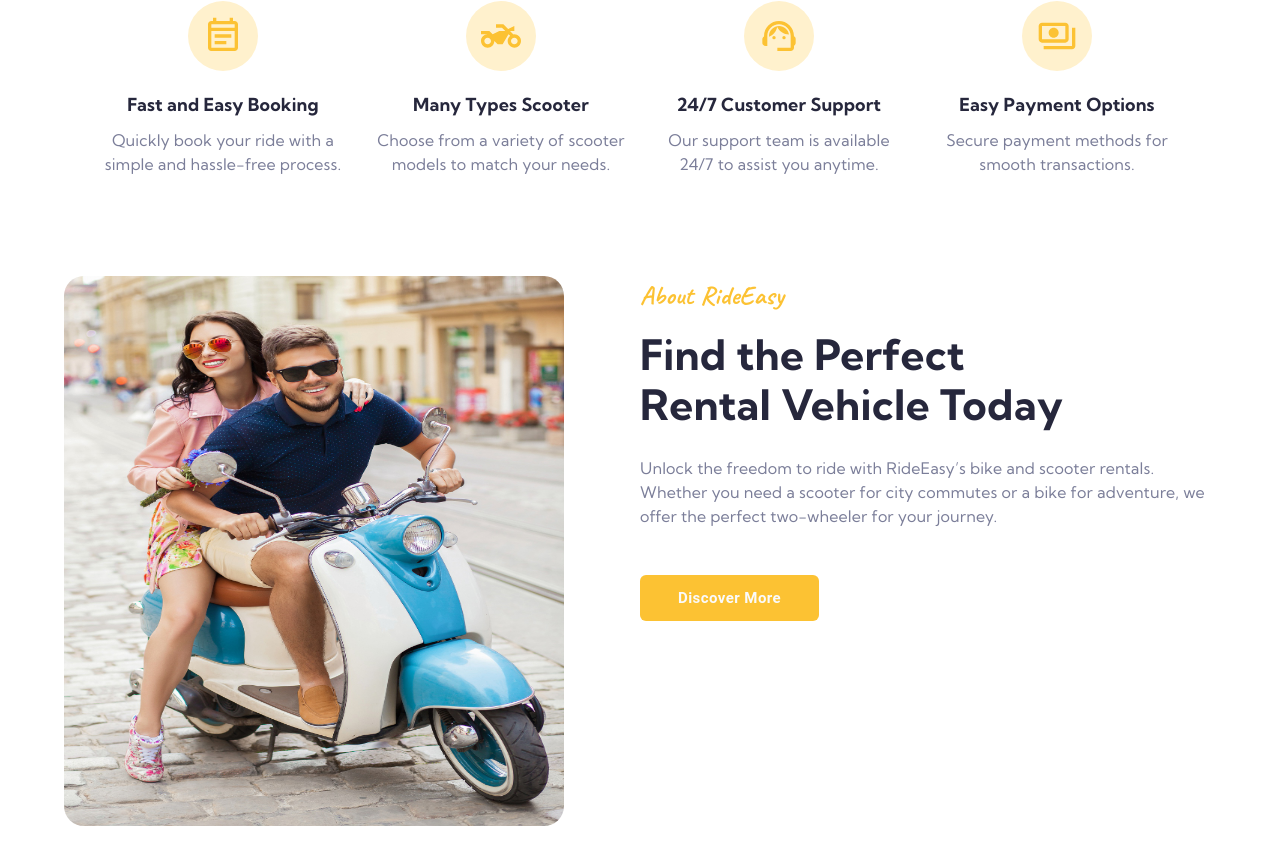
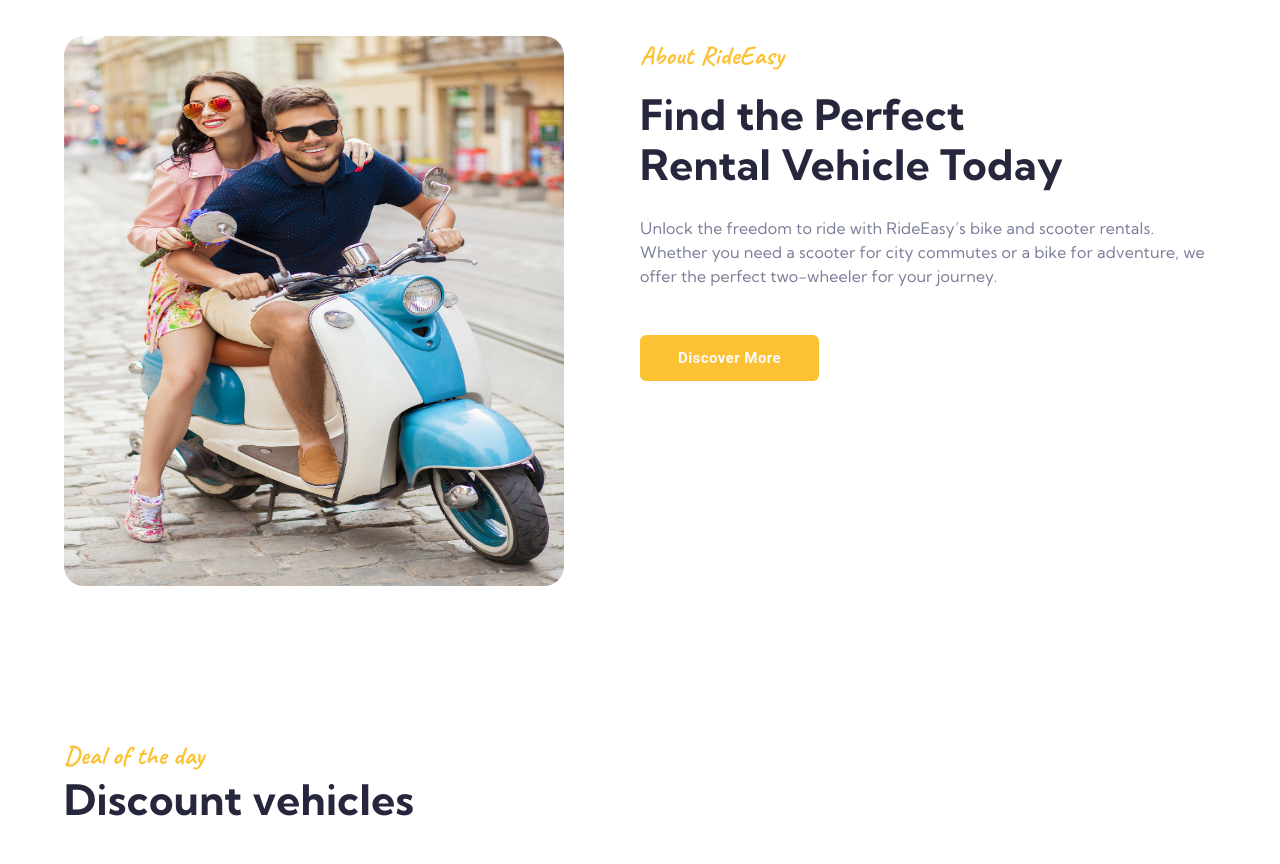
Before and after one commit to Pavitar01/ride-easy, a Next.js app: page / in a window 1280 px wide. Shown: the part 1089-1953 px from the top of the page. After the commit the page ends 1915 px from the top, so only its background shows below. Built offline with nearby package versions, Linux system fonts and the light colour scheme.

Commit message:
Feature: Add setup for vehicles list

```diff
--- a/src/app/(dashboard)/layout.tsx
+++ b/src/app/(dashboard)/layout.tsx
@@ -3,6 +3,7 @@ import FacilitySection from '@/modules/home/sections/facility-section'
 import HeroSection from '@/modules/home/sections/hero-section'
 import { Header } from '@/shared/ui'
 import AboutUsSection from '@/modules/home/sections/about-us-section'
+import VehiclesSection from '@/modules/home/sections/vehicles-section'
 
 const ProtectedLayout = () => {
   return (
@@ -11,6 +12,7 @@ const ProtectedLayout = () => {
       <HeroSection />
       <FacilitySection />
       <AboutUsSection />
+      <VehiclesSection/>
     </Box>
   )
 }
--- a/src/modules/home/sections/about-us-section/index.tsx
+++ b/src/modules/home/sections/about-us-section/index.tsx
@@ -1,8 +1,8 @@
 import { Box, Container, Typography } from '@mui/material'
+import Image from 'next/image'
+import { RiderCouples2 } from '../../assets'
+import BaseButton from '@/shared/ui/base-button'
 import "./styles.scss"
-import { RiderCouples2 } from '../../assets'
-import Image from 'next/image'
-import BaseButton from '@/shared/ui/base-button'
 
 const AboutUsSection = () => {
   return <Box className="about-us-section">
--- a/src/modules/home/sections/about-us-section/styles.scss
+++ b/src/modules/home/sections/about-us-section/styles.scss
@@ -1,7 +1,11 @@
 .about-us-section {
   margin-top: 100px;
   width: 100%;
-  height: 100vh;
+  height: auto;
+  margin-bottom: 150px;
+  @media screen and (max-width: 893px) {
+    margin-bottom: 100px !important;
+  }
   .container {
     width: 100%;
     height: 100%;
--- a/src/modules/home/sections/hero-section/styles.scss
+++ b/src/modules/home/sections/hero-section/styles.scss
@@ -1,5 +1,5 @@
 .hero-section {
-  height: calc(100vh);
+  height: calc(70vh);
   display: flex;
   @media screen and (max-width: 893px) {
     margin-bottom: 50px;
--- a/src/modules/home/sections/vehicles-section/index.tsx
+++ b/src/modules/home/sections/vehicles-section/index.tsx
@@ -1,12 +1,23 @@
-import { Box, Typography } from "@mui/material"
+import { Box, Container, Typography } from "@mui/material"
+import "./styles.scss"
 
 const VehiclesSection = () => {
     return (
         <Box className="vehicles-section">
-            <Typography component="h1" className="vehicles-section-title">
-                Deal of the day
-            </Typography>
-            <Typography component="p">Discount vehicles</Typography>
+            <Container maxWidth="lg" className="container">
+                <Typography component="h1" className="vehicles-section-title">
+                    Deal of the day
+                </Typography>
+                <Typography component="h1" className="vehicles-section-heading" sx={{
+                    fontSize: {
+                        md: 'var(--global-xxl-font-size-alt)',
+                        lg: 'var(--global-xl-font-size)',
+                        xs: 'var(--global-xl-font-size-alt)',
+                    },
+                }}>
+                    Discount vehicles
+                </Typography>
+            </Container>
         </Box>
     )
 }
--- /dev/null
+++ b/src/modules/home/sections/vehicles-section/styles.scss
@@ -0,0 +1,24 @@
+.vehicles-section{
+    .container{
+        width: 100%;
+        @media screen and (max-width: 893px) {
+            display: flex;
+            align-items: center;
+            flex-direction: column;
+
+        }
+        .vehicles-section-title{
+            font-family: var(--global-font-caveat);
+            font-size: var(--global-large-font-size);
+            color: var(--global-color-accent);
+            font-weight: var(--global-bold-font);
+        }
+        .vehicles-section-heading{
+            text-align: left;
+            font-family: var(--global-font-kumbh);
+            color: var(--global-color-secondary);
+            font-weight: var(--global-medium-bold-font);
+            line-height: var(--global-line-height);
+        }
+    }
+}
```
Also changed, not shown: src/modules/home/sections/vehicles-section/card/index.tsx (added).
